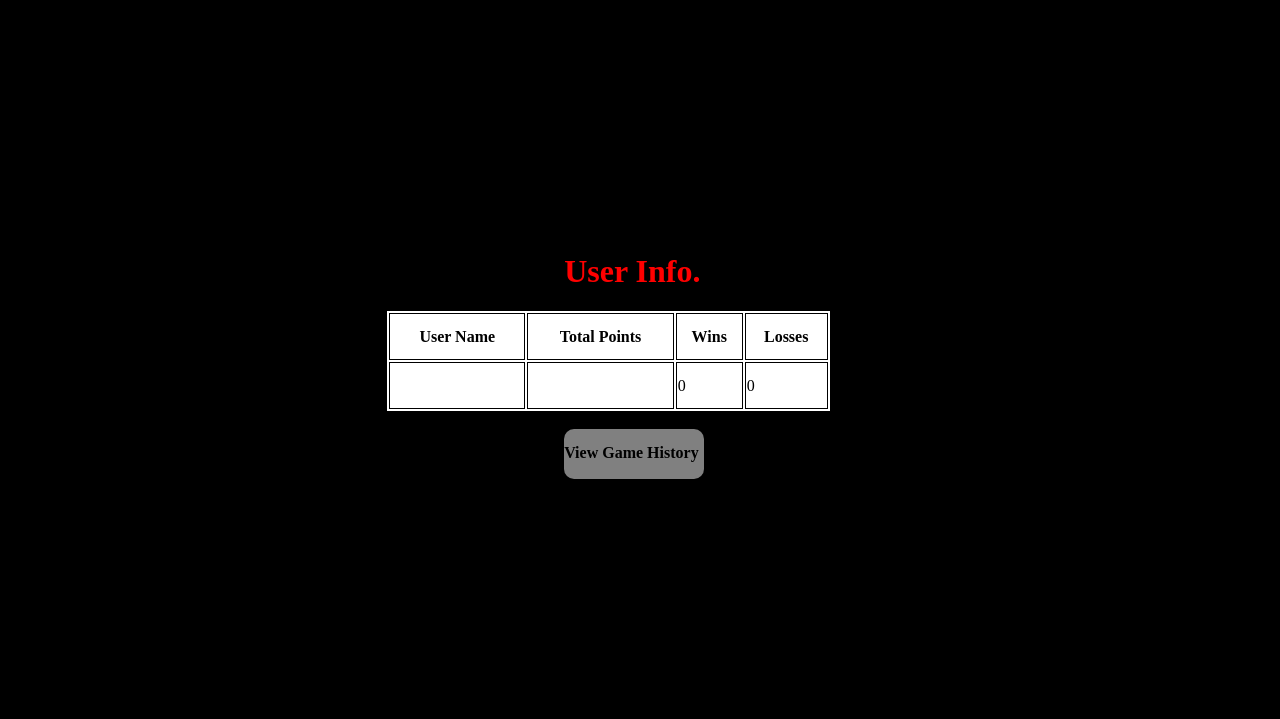
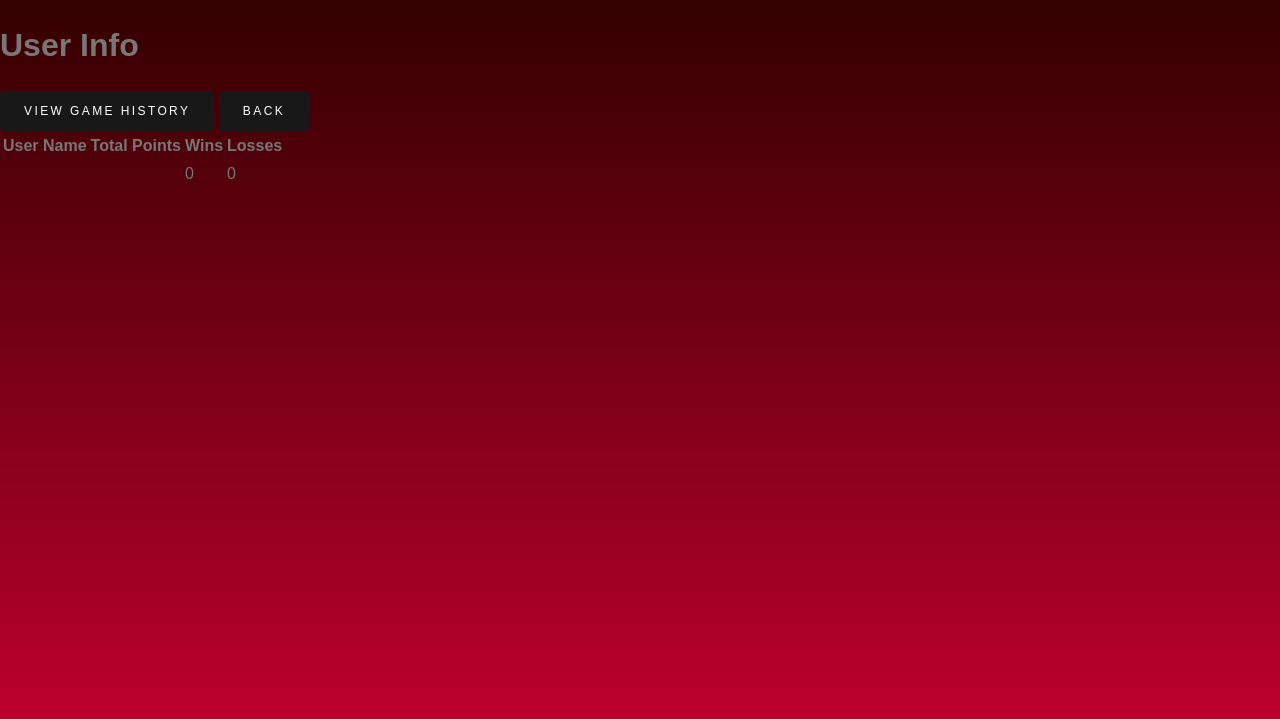
Before and after one commit to jgiunti/CeeLo, a PHP site: page /php/account.php in a window 1280 px wide. Shown: the top 719 px of the page. Before the commit the page ends 479 px from the top, so only its background shows below. Run offline with PHP 8.4, Linux system fonts and the light colour scheme; data that the repository does not hold is empty; some libraries are stand-ins or nearby versions.

Commit message:
Update account.php

```diff
--- a/php/account.php
+++ b/php/account.php
@@ -4,7 +4,7 @@
     <head>
         <meta charset="UTF-8">
         <title>Account Page</title>
-        <link type="text/css" rel="stylesheet" href="../CSS/styles.css" />
+        <link type="text/css" rel="stylesheet" href="../CSS/style.css" />
         <script src='http://ajax.aspnetcdn.com/ajax/jQuery/jquery-1.11.3.min.js'></script>
         <script language='Javascript' type='text/javascript' src='../JS/jq.js'></script>
     </head>
@@ -13,9 +13,11 @@
         require_once 'User.php';
         $user = new User(1);
         ?>
+
+
         <div id="user">
             <div class="titleAcct">
-                <h1> User Info.</h1>
+                <h1>User Info</h1>
             </div>
             <table id="userInfo">
                 <tr>
@@ -40,10 +42,15 @@
                     echo '</td>';
                 echo '</tr>';
                 ?>
+            <div class="container2">
+                <div class="prof-footer">
+                    <button class="btn">View Game History</button>
+                    <button class="btn">Back</button>
+                </div>
+            </div>
+
             </table>
-            <div class="btnViewHist">
-                <div class="btnTxt">View Game History</div>
-            </div>
+            <div id="body">
                 <table id="gameHist" style="visibility: hidden">
                  <tr>
                         <th>
@@ -58,5 +65,7 @@
                   </tr>
                 </table>
             </div>
+        </div>
+
     </body>
 </html>
```
Lines whose indentation alone changed are shown as unchanged.
